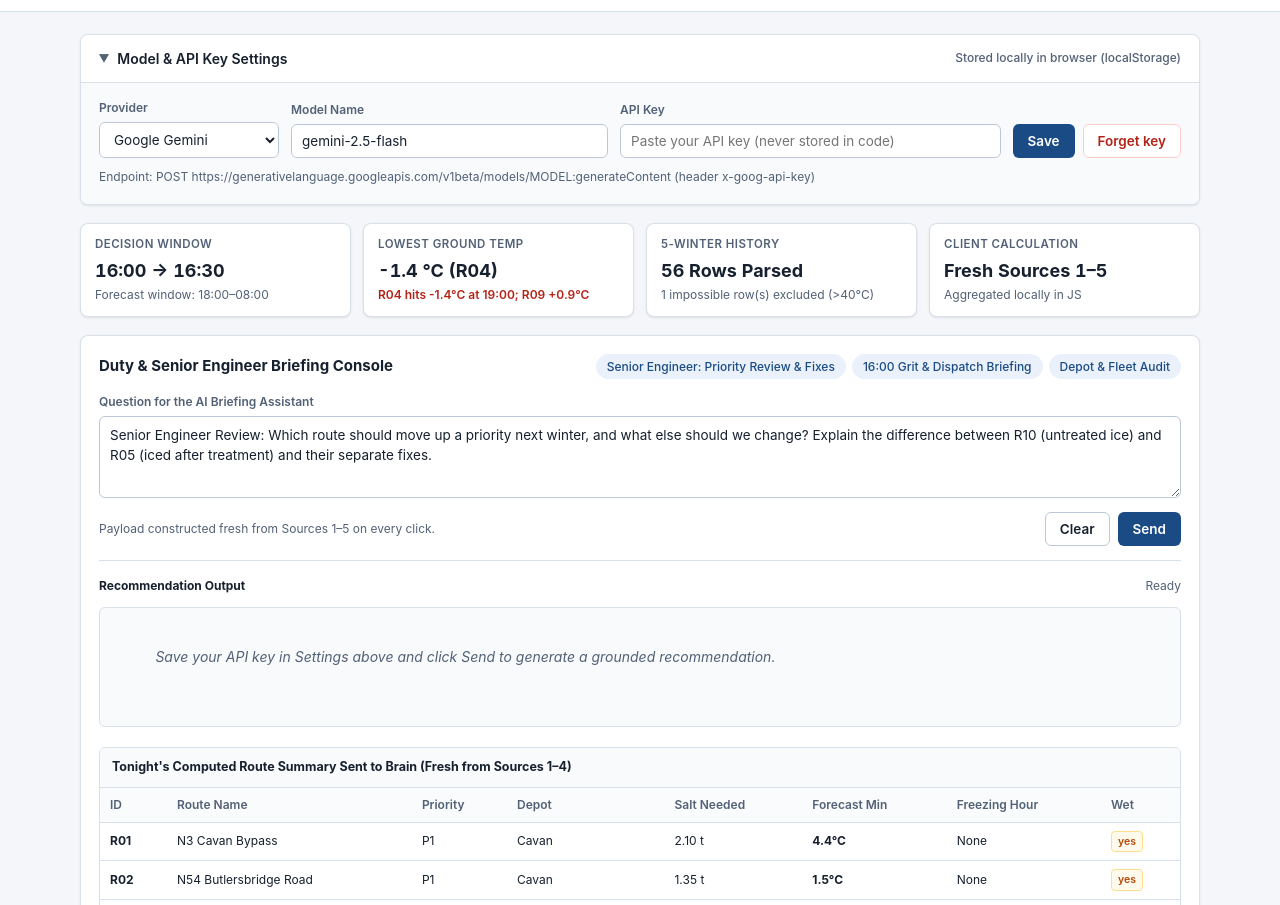
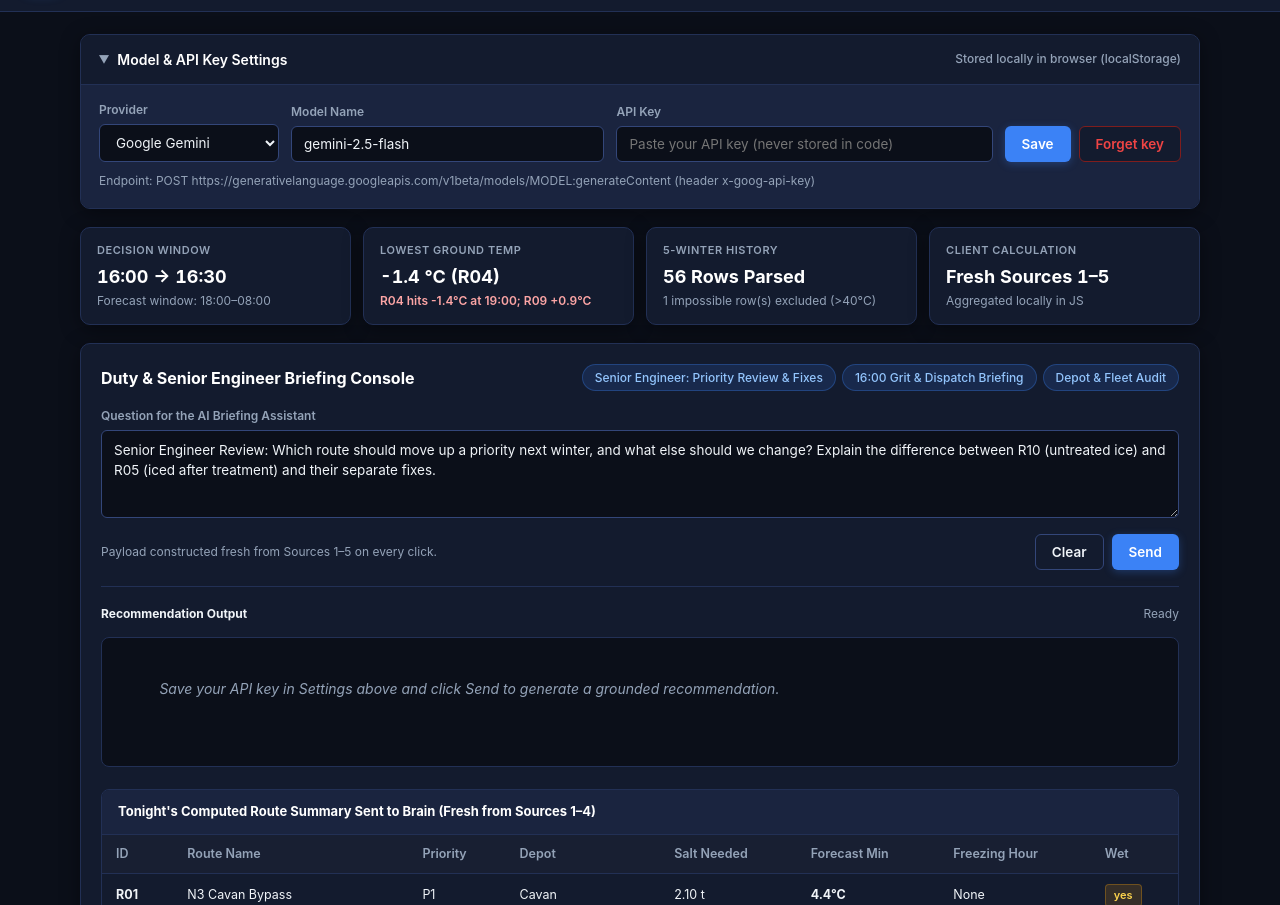
Before and after one commit to andespmed/winterwatch, a plain HTML site: page index.html in a window 1280 px wide. Shown: the part 61-966 px from the top of the page. Drawn offline with Linux system fonts and the light colour scheme.

Commit message:
Refactor styles and update default model in JS
Updated CSS variables and styles for improved design consistency. Modified JavaScript logic for default model settings.

```diff
--- a/index.html
+++ b/index.html
@@ -6,25 +6,25 @@
   <title>Winter Watch — County Cavan Roads Team</title>
   <style>
     :root {
-      --bg: #f4f6f9;
-      --surface: #ffffff;
-      --surface-subtle: #f8fafc;
-      --border: #d8e0ea;
-      --border-strong: #bcc7d6;
-      --text: #16202e;
-      --text-muted: #526176;
-      --primary: #1a4b84;
-      --primary-hover: #133966;
-      --primary-soft: #eaf1fa;
-      --danger: #b42318;
-      --danger-soft: #fef3f2;
-      --danger-border: #fecdca;
-      --success: #067647;
-      --success-soft: #ecfdf3;
-      --warn: #b54708;
-      --warn-soft: #fffaeb;
-      --radius: 8px;
-      --shadow: 0 1px 3px rgba(16, 24, 40, 0.06), 0 1px 2px rgba(16, 24, 40, 0.04);
+      --bg: #0b0f19;
+      --surface: #131b2e;
+      --surface-subtle: #1a243f;
+      --border: #223055;
+      --border-strong: #334679;
+      --text: #f0f4f8;
+      --text-muted: #94a3b8;
+      --primary: #3b82f6;
+      --primary-hover: #2563eb;
+      --primary-soft: rgba(59, 130, 246, 0.15);
+      --danger: #ef4444;
+      --danger-soft: rgba(239, 68, 68, 0.15);
+      --danger-border: #7f1d1d;
+      --success: #10b981;
+      --success-soft: rgba(16, 185, 129, 0.15);
+      --warn: #f59e0b;
+      --warn-soft: rgba(245, 158, 11, 0.15);
+      --radius: 10px;
+      --shadow: 0 4px 20px rgba(0, 0, 0, 0.4);
       --font-sans: -apple-system, BlinkMacSystemFont, "Segoe UI", Roboto, Helvetica, Arial, sans-serif;
       --font-mono: ui-monospace, SFMono-Regular, Menlo, Monaco, Consolas, monospace;
     }
@@ -60,16 +60,17 @@
     }
 
     .brand-badge {
-      width: 34px;
-      height: 34px;
-      border-radius: 7px;
-      background: var(--primary);
+      width: 36px;
+      height: 36px;
+      border-radius: 8px;
+      background: linear-gradient(135deg, #3b82f6, #1d4ed8);
       color: #fff;
       display: grid;
       place-items: center;
       font-weight: 700;
       font-size: 14px;
       letter-spacing: 0.03em;
+      box-shadow: 0 0 12px rgba(59, 130, 246, 0.4);
     }
 
     .brand h1 {
@@ -77,6 +78,7 @@
       font-size: 17px;
       font-weight: 650;
       letter-spacing: -0.01em;
+      color: #fff;
     }
 
     .brand span {
@@ -97,22 +99,24 @@
       display: inline-flex;
       align-items: center;
       gap: 6px;
-      padding: 4px 10px;
+      padding: 5px 12px;
       border-radius: 999px;
       border: 1px solid var(--border);
       background: var(--surface-subtle);
       font-weight: 500;
+      color: var(--text);
     }
 
     .dot {
       width: 7px;
       height: 7px;
       border-radius: 50%;
-      background: #98a2b3;
+      background: #64748b;
     }
 
     .dot.ready {
       background: var(--success);
+      box-shadow: 0 0 8px var(--success);
     }
 
     .dot.missing {
@@ -142,7 +146,7 @@
     details.settings-panel summary {
       list-style: none;
       cursor: pointer;
-      padding: 13px 18px;
+      padding: 14px 18px;
       display: flex;
       align-items: center;
       justify-content: space-between;
@@ -151,6 +155,7 @@
       user-select: none;
       background: var(--surface);
       transition: background 0.15s ease;
+      color: #fff;
     }
 
     details.settings-panel summary::-webkit-details-marker {
@@ -217,10 +222,10 @@
       font-family: inherit;
       font-size: 13.5px;
       color: var(--text);
-      background: var(--surface);
+      background: var(--bg);
       border: 1px solid var(--border-strong);
       border-radius: 6px;
-      padding: 8px 10px;
+      padding: 9px 12px;
       transition: border-color 0.15s ease, box-shadow 0.15s ease;
     }
 
@@ -229,7 +234,7 @@
     textarea:focus {
       outline: none;
       border-color: var(--primary);
-      box-shadow: 0 0 0 3px rgba(26, 75, 132, 0.14);
+      box-shadow: 0 0 0 3px rgba(59, 130, 246, 0.25);
     }
 
     .settings-actions {
@@ -242,7 +247,7 @@
       font-size: 13.5px;
       font-weight: 600;
       border-radius: 6px;
-      padding: 8px 14px;
+      padding: 9px 16px;
       cursor: pointer;
       border: 1px solid transparent;
       transition: background 0.15s ease, border-color 0.15s ease, opacity 0.15s ease;
@@ -257,6 +262,7 @@
     .btn-primary {
       background: var(--primary);
       color: #fff;
+      box-shadow: 0 2px 8px rgba(59, 130, 246, 0.3);
     }
 
     .btn-primary:hover:not(:disabled) {
@@ -315,23 +321,24 @@
       background: var(--surface);
       border: 1px solid var(--border);
       border-radius: var(--radius);
-      padding: 12px 14px;
+      padding: 14px 16px;
       box-shadow: var(--shadow);
     }
 
     .metric-label {
-      font-size: 11.5px;
+      font-size: 11px;
       font-weight: 600;
       text-transform: uppercase;
-      letter-spacing: 0.04em;
+      letter-spacing: 0.05em;
       color: var(--text-muted);
     }
 
     .metric-value {
       font-size: 18px;
       font-weight: 700;
-      margin: 4px 0 2px;
+      margin: 5px 0 2px;
       font-variant-numeric: tabular-nums;
+      color: #fff;
     }
 
     .metric-sub {
@@ -340,15 +347,15 @@
     }
 
     .metric-sub.alert {
-      color: var(--danger);
+      color: #fca5a5;
       font-weight: 600;
     }
 
     .workspace-card {
-      padding: 18px;
+      padding: 20px;
       display: flex;
       flex-direction: column;
-      gap: 14px;
+      gap: 16px;
     }
 
     .workspace-header {
@@ -361,8 +368,9 @@
 
     .workspace-header h2 {
       margin: 0;
-      font-size: 15px;
+      font-size: 16px;
       font-weight: 650;
+      color: #fff;
     }
 
     .quick-prompts {
@@ -374,19 +382,21 @@
     .chip {
       font-size: 12px;
       font-weight: 500;
-      padding: 4px 10px;
+      padding: 5px 12px;
       border-radius: 999px;
       background: var(--primary-soft);
-      color: var(--primary);
-      border: 1px solid transparent;
+      color: #93c5fd;
+      border: 1px solid rgba(59, 130, 246, 0.3);
+      cursor: pointer;
+      transition: background 0.15s ease;
     }
 
     .chip:hover {
-      border-color: var(--primary);
+      background: rgba(59, 130, 246, 0.25);
     }
 
     textarea#questionBox {
-      min-height: 82px;
+      min-height: 88px;
       resize: vertical;
       line-height: 1.5;
     }
@@ -412,7 +422,7 @@
       border-left: 4px solid var(--danger);
       border-radius: 6px;
       padding: 12px 14px;
-      color: var(--danger);
+      color: #fca5a5;
     }
 
     .error-box.visible {
@@ -423,6 +433,7 @@
       font-size: 13px;
       font-weight: 700;
       margin-bottom: 4px;
+      color: #f87171;
     }
 
     .error-detail {
@@ -431,15 +442,15 @@
       font-size: 12px;
       white-space: pre-wrap;
       word-break: break-word;
-      color: #7a271a;
+      color: #fca5a5;
     }
 
     .answer-section {
       border-top: 1px solid var(--border);
-      padding-top: 16px;
+      padding-top: 18px;
       display: flex;
       flex-direction: column;
-      gap: 12px;
+      gap: 14px;
     }
 
     .answer-meta {
@@ -453,15 +464,16 @@
     }
 
     .answer-output {
-      background: var(--surface-subtle);
+      background: var(--bg);
       border: 1px solid var(--border);
-      border-radius: 6px;
-      padding: 16px;
-      min-height: 120px;
+      border-radius: 8px;
+      padding: 18px;
+      min-height: 130px;
       font-size: 14px;
       line-height: 1.6;
       white-space: pre-wrap;
       word-break: break-word;
+      color: #e2e8f0;
     }
 
     .answer-output.empty {
@@ -472,36 +484,36 @@
     .computed-table-wrap {
       margin-top: 8px;
       border: 1px solid var(--border);
-      border-radius: 6px;
+      border-radius: 8px;
       overflow-x: auto;
       background: var(--surface);
     }
 
     .table-title {
-      padding: 10px 12px;
+      padding: 12px 16px;
       background: var(--surface-subtle);
       border-bottom: 1px solid var(--border);
-      font-size: 12.5px;
+      font-size: 13px;
       font-weight: 650;
-      color: var(--text);
+      color: #fff;
     }
 
     table {
       width: 100%;
       border-collapse: collapse;
-      font-size: 12px;
+      font-size: 12.5px;
       text-align: left;
     }
 
     th,
     td {
-      padding: 8px 10px;
+      padding: 10px 14px;
       border-bottom: 1px solid var(--border);
       white-space: nowrap;
     }
 
     th {
-      background: #fafbfc;
+      background: rgba(255, 255, 255, 0.02);
       font-weight: 600;
       color: var(--text-muted);
     }
@@ -514,25 +526,26 @@
       background: var(--surface-subtle);
       font-weight: 700;
       border-top: 2px solid var(--border-strong);
+      color: #fff;
     }
 
     .tag {
       display: inline-block;
-      padding: 2px 6px;
+      padding: 2px 8px;
       border-radius: 4px;
-      font-size: 10.5px;
+      font-size: 11px;
       font-weight: 600;
     }
 
     .tag-yes {
       background: var(--warn-soft);
-      color: var(--warn);
-      border: 1px solid #fedf89;
+      color: #fcd34d;
+      border: 1px solid rgba(245, 158, 11, 0.3);
     }
 
     .tag-no {
-      background: var(--surface-subtle);
-      color: var(--text-muted);
+      background: rgba(100, 116, 139, 0.15);
+      color: #94a3b8;
       border: 1px solid var(--border);
     }
 
@@ -750,7 +763,7 @@
 
   <script>
     (function () {
-      const STORAGE_KEY = "winter_watch_ai_settings_v4";
+      const STORAGE_KEY = "winter_watch_ai_settings_v5";
 
       const DEFAULT_MODELS = {
         gemini: "gemini-2.5-flash",
@@ -1060,7 +1073,7 @@ Version 2026/27. Practice material for BDAIB at NCI. The roads team, its routes
           const raw = localStorage.getItem(STORAGE_KEY);
           if (!raw) {
             providerSelect.value = "gemini";
-            modelInput.value = DEFAULT_MODELS.gemini;
+            modelInput.value = "gemini-2.5-flash"; // updated default model
             updateEndpointPreview();
             refreshConnectionBadge(null);
             return;
@@ -1068,7 +1081,7 @@ Version 2026/27. Practice material for BDAIB at NCI. The roads team, its routes
           const parsed = JSON.parse(raw);
           const provider = parsed.provider || "gemini";
           providerSelect.value = provider;
-          modelInput.value = parsed.model || DEFAULT_MODELS[provider];
+          modelInput.value = parsed.model || "gemini-2.5-flash";
           apiKeyInput.value = parsed.apiKey || "";
           updateEndpointPreview();
           refreshConnectionBadge(parsed);
@@ -1077,7 +1090,7 @@ Version 2026/27. Practice material for BDAIB at NCI. The roads team, its routes
           }
         } catch (err) {
           providerSelect.value = "gemini";
-          modelInput.value = DEFAULT_MODELS.gemini;
+          modelInput.value = "gemini-2.5-flash";
           updateEndpointPreview();
           refreshConnectionBadge(null);
         }
@@ -1108,16 +1121,16 @@ Version 2026/27. Practice material for BDAIB at NCI. The roads team, its routes
       providerSelect.addEventListener("change", () => {
         const provider = providerSelect.value;
         const currentVal = modelInput.value.trim();
-        const isKnownDefault = Object.values(DEFAULT_MODELS).includes(currentVal);
+        const isKnownDefault = Object.values(DEFAULT_MODELS).includes(currentVal) || currentVal === "gemini-2.5-flash";
         if (!currentVal || isKnownDefault) {
-          modelInput.value = DEFAULT_MODELS[provider];
+          modelInput.value = provider === "gemini" ? "gemini-2.5-flash" : DEFAULT_MODELS[provider];
         }
         updateEndpointPreview();
       });
 
       saveBtn.addEventListener("click", () => {
         const provider = providerSelect.value;
-        const model = modelInput.value.trim() || DEFAULT_MODELS[provider];
+        const model = modelInput.value.trim() || (provider === "gemini" ? "gemini-2.5-flash" : DEFAULT_MODELS[provider]);
         const apiKey = apiKeyInput.value.trim();
 
         if (!apiKey) {
@@ -1283,7 +1296,7 @@ Version 2026/27. Practice material for BDAIB at NCI. The roads team, its routes
         }
 
         const provider = (saved && saved.provider) || providerSelect.value;
-        const model = ((saved && saved.model) || modelInput.value.trim() || DEFAULT_MODELS[provider]).trim();
+        const model = ((saved && saved.model) || modelInput.value.trim() || "gemini-2.5-flash").trim();
         const apiKey = ((saved && saved.apiKey) || apiKeyInput.value.trim()).trim();
 
         if (!apiKey) {
@@ -1422,8 +1435,6 @@ Version 2026/27. Practice material for BDAIB at NCI. The roads team, its routes
               <td>P${h.priority}</td>
               <td>${h.depot}</td>
               <td>${h.nights}</td>
-              <td>${h.salt_total.toFixed(2)} t</td>
-              <td>${h.nights}</td>
               <td>${h.runs}</td>
               <td>${h.salt_total.toFixed(2)} t</td>
               <td>${h.ice_total}</td>
@@ -1433,22 +1444,6 @@ Version 2026/27. Practice material for BDAIB at NCI. The roads team, its routes
             </tr>
           `;
         }).join("");
-
-        // Re-mapping history summary table columns cleanly
-        historyTableBody.innerHTML = historyRes.summaryList.map(h => `
-          <tr>
-            <td><strong>${h.route_id}</strong> ${h.route}</td>
-            <td>P${h.priority}</td>
-            <td>${h.depot}</td>
-            <td>${h.nights}</td>
-            <td>${h.runs}</td>
-            <td>${h.salt_total.toFixed(2)} t</td>
-            <td>${h.ice_total}</td>
-            <td>${h.ice_gritted}</td>
-            <td>${h.ice_not_gritted}</td>
-            <td>${h.no_salt_nights}</td>
-          </tr>
-        `).join("");
 
         historyTableFoot.innerHTML = `
           <tr>
```
